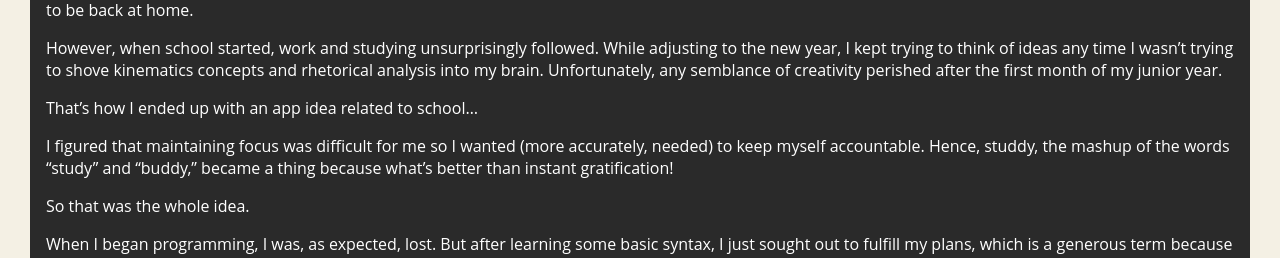
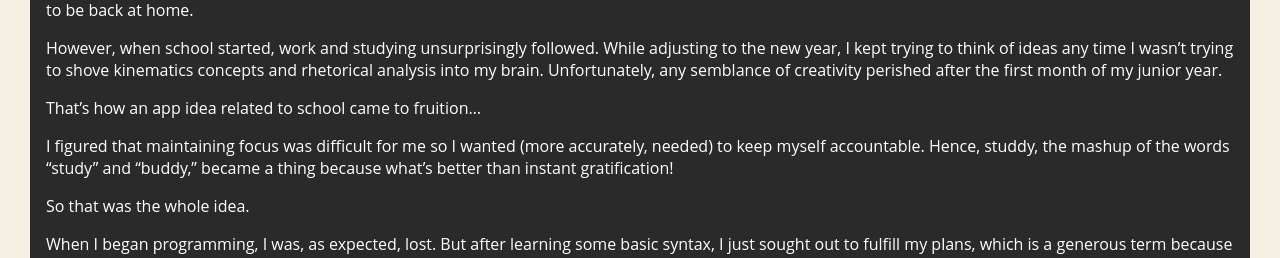
Before and after one commit to soupypan/soupypan.github.io, a Jekyll site: the page built from _miscitems/studdy.md, in a window 1280 px wide. Shown: the part 298-556 px from the top of the page. Built offline with Jekyll 4.4.1, drawn with Linux system fonts in a browser that asks for light colours.

Commit message:
Update studdy.md

```diff
--- a/_miscitems/studdy.md
+++ b/_miscitems/studdy.md
@@ -21,7 +21,7 @@ I found this competition during my vacation on the opposite side of the country,
 However, when school started, work and studying unsurprisingly followed. While adjusting to the new year, I kept trying to think of ideas any time I wasn’t trying to shove kinematics concepts and rhetorical analysis into my brain. Unfortunately, any semblance of creativity perished after the first month of my junior year.
 
 
-That’s how I ended up with an app idea related to school…
+That's how an app idea related to school came to fruition...
 
 
 I figured that maintaining focus was difficult for me so I wanted (more accurately, needed) to keep myself accountable. Hence, studdy, the mashup of the words “study” and “buddy,” became a thing because what's better than instant gratification!
@@ -139,7 +139,6 @@ Honestly, I can't really explain the actual process and the obstacles I encounte
 <h2>concluding thoughts</h2>
 
 What would I have improved? Pretty much everything.
-
 <small>Besides my little plants (I love my plants alright). And probably most of the shop menu graphics (kind of proud of that too). </small>
 
 
```
